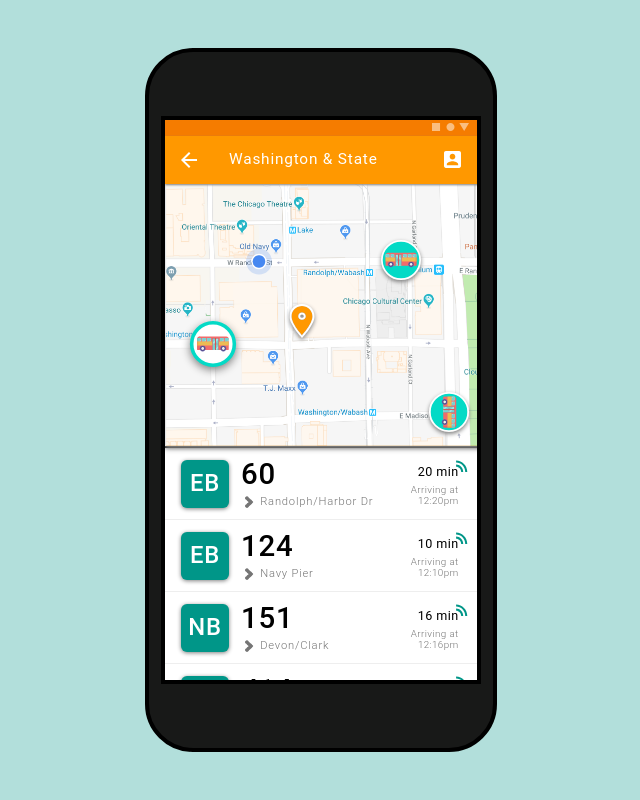
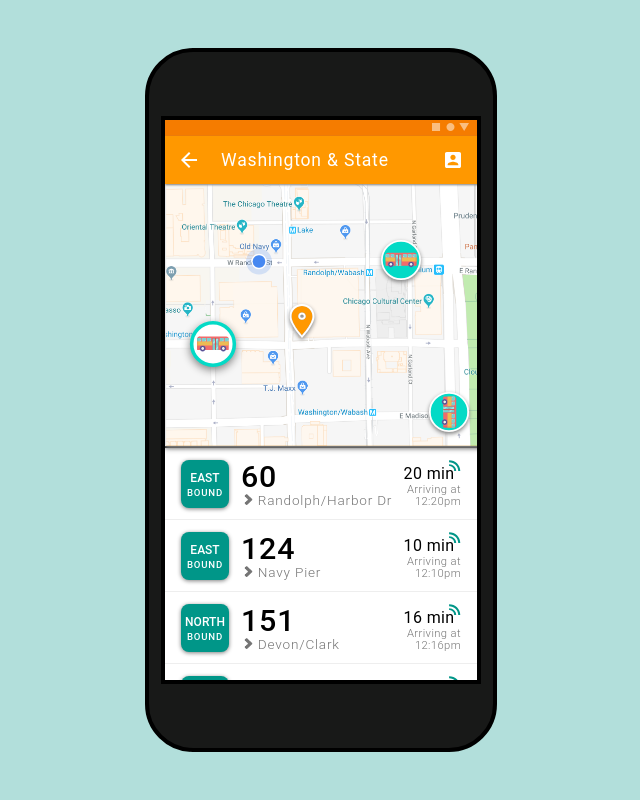
Before and after one commit to chieriwada/frontend-challenge, a plain HTML site: page index.html in a window 1280 px wide. Shown: the whole page, without its empty margins (319-959 px from the left). Drawn offline with Linux system fonts and the light colour scheme.

Commit message:
Fix scaling issues

```diff
--- a/css/style.css
+++ b/css/style.css
@@ -48,7 +48,7 @@ body {
   height: 1vh;
   filter: opacity(50%) brightness(200%);
   position: absolute;
-  margin-top: 0.4vh;
+  margin: 0.4vh auto;
   right: 2vh;
 }
 
@@ -61,35 +61,28 @@ body {
   z-index: 3;
 }
 
-.back-arrow {
+.app-bar h1 {
+  font-family: Roboto, sans-serif;
+  font-size: 2.2vh;
+  font-weight: 400;
+  color: #fff;
   position: absolute;
-  padding-top: 2vh;
-  left: 2vh;
+  margin: 2vh auto 2vh 7vh;
+  letter-spacing: 0.1vh;
 }
 
-.back-arrow img {
+.app-bar img {
   width: 2vh;
 }
 
-.app-bar h1 {
-  font-family: Roboto, sans-serif;
-  font-size: 1.1em;
-  font-weight: 400;
-  color: #fff;
+#back-arrow {
   position: absolute;
-  left: 8vh;
-  padding-top: 2vh;
-  letter-spacing: 0.1vh;
+  margin: 2vh auto 2vh 2vh;
 }
 
-.account {
+#account {
   position: absolute;
-  padding-top: 1.9vh;
-  right: 3vh;
-}
-
-.account img {
-  width: 2.1vh;
+  margin: 2vh auto 2vh 35vh;
 }
 
 .map-box {
@@ -194,79 +187,93 @@ body {
   position: absolute;
   margin: 1.5vh 0 1vh 2vh;
   display: flex;
-  align-items: center;
   justify-content: center;
-  border-radius: 6px;
+  border-radius: 1vh;
   background-color: #009688;
   filter: drop-shadow(0 1.5px 2px gray);
 }
 
 .eta-time h1 {
   font-family: Roboto, sans-serif;
-  font-size: 1.7em;
+  font-size: 1.5vh;
   font-weight: 500;
+  text-align: center;
   color: #fff;
   position: absolute;
+  margin-top: 1.5vh;
+  letter-spacing: auto;
+}
+
+.eta-time h2 {
+  font-family: Roboto, sans-serif;
+  font-size: 1.2vh;
+  font-weight: 500;
+  text-align: center;
+  color: #fff;
+  position: absolute;
+  margin-top: 3.5vh;
   letter-spacing: 0.1vh;
 }
 
 .bus-line h3 {
   font-family: Roboto, sans-serif;
-  font-size: 2.1em;
+  font-size: 3.8vh;
   font-weight: 500;
   color: #000;
   position: absolute;
-  left: 9.5vh;
-  padding-top: 1.5vh;
+  margin: 1.7vh auto 1.5vh 9.5vh;
   letter-spacing: 0.1vh;
 }
 
 .right-chevron {
-  width: 1.5vh;
+  width: 1.4vh;
   position: absolute;
-  top: 5.9vh;
+  top: 5.7vh;
   left: 9.7vh;
   z-index: 1;
 }
 
 .bus-line h4 {
   font-family: Roboto, sans-serif;
-  font-size: 0.8em;
+  font-size: 1.7vh;
   font-weight: 300;
   color: #757575;
   position: absolute;
-  left: 11.9vh;
-  top: 5.9vh;
+  margin: 5.7vh auto auto 11.6vh;
   letter-spacing: 0.1vh;
 }
 
-.bus-line h5 {
+.bus-times {
+  display: flex;
+  justify-content: flex-end;
+  margin-right: 3vh;
+}
+
+.bus-times h5 {
   font-family: Roboto, sans-serif;
-  font-size: 0.9em;
+  font-size: 2vh;
   font-weight: 400;
   color: #000;
   position: absolute;
-  right: 3.3vh;
-  top: 2.2vh;
+  margin: 2.2vh 0vh auto auto;
+  padding-right: 0.8vh;
   letter-spacing: 0.05vh;
 }
 
 .real-time {
   width: 1.5vh;
   position: absolute;
-  top: 1.5vh;
-  right: 2.1vh;
+  margin: 1.4vh 0vh auto 0.3vh;
   z-index: 1;
 }
 
-.bus-line h6 {
+.bus-times h6 {
   font-family: Roboto, sans-serif;
-  font-size: 0.7em;
+  font-size: 1.4vh;
   font-weight: 300;
   color: #757575;
   position: absolute;
-  right: 3.3vh;
-  top: 4.6vh;
+  margin: 4.4vh 0vh auto auto;
   text-align: right;
   line-height: 1.1em;
   letter-spacing: 0.05vh;
--- a/index.html
+++ b/index.html
@@ -3,7 +3,7 @@
 
   <head>
     <meta charset="utf-8">
-    <title>BusyBus - Washington & State</title>
+    <title>BusyBus</title>
     <link rel="stylesheet" href="css/reset.css">
     <link rel="stylesheet" href="css/style.css">
   </head>
@@ -15,14 +15,11 @@
           <img class="status-bar-icons" src="images/status-bar-icons.svg" alt="status bar icons">
         </div>
 
+
         <div class="app-bar">
-          <div class="back-arrow">
-            <img src="images/ic_arrow_back.svg" alt="back arrow">
-          </div>
+          <img id="back-arrow" src="images/ic_arrow_back.svg" alt="back arrow">
           <h1>Washington & State</h1>
-          <div class="account">
-            <img src="images/ic_account_box.svg" alt="account">
-          </div>
+          <img id="account" src="images/ic_account_box.svg" alt="account">
         </div>
 
         <div class="map-box">
@@ -38,83 +35,109 @@
 
           <div class="bus-line">
             <div class="eta-time">
-              <h1>EB</h1>
+              <h1>EAST</h1><br><h2>BOUND</h2>
             </div>
             <h3>60</h3> <img class="right-chevron" src="images/chevron-right-gray.png" alt="right chevron">
-            <h4>Randolph/Harbor Dr</h4> <h5>20 min</h5> <img class="real-time" src="images/realtime-indicator.svg" alt="realtime indicator">
+            <h4>Randolph/Harbor Dr</h4>
+            <div class="bus-times">
+              <h5>20 min</h5> <img class="real-time" src="images/realtime-indicator.svg" alt="realtime indicator">
               <h6>Arriving at<br>12:20pm</h6>
+            </div>
           </div>
 
           <div class="bus-line">
             <div class="eta-time">
-              <h1>EB</h1>
+              <h1>EAST</h1><br><h2>BOUND</h2>
             </div>
             <h3>124</h3> <img class="right-chevron" src="images/chevron-right-gray.png" alt="right chevron">
-            <h4>Navy Pier</h4> <h5>10 min</h5> <img class="real-time" src="images/realtime-indicator.svg" alt="realtime indicator">
+            <h4>Navy Pier</h4>
+            <div class="bus-times">
+              <h5>10 min</h5> <img class="real-time" src="images/realtime-indicator.svg" alt="realtime indicator">
               <h6>Arriving at<br>12:10pm</h6>
+            </div>
           </div>
 
           <div class="bus-line">
             <div class="eta-time">
-              <h1>NB</h1>
+              <h1>NORTH</h1><br><h2>BOUND</h2>
             </div>
             <h3>151</h3> <img class="right-chevron" src="images/chevron-right-gray.png" alt="right chevron">
-            <h4>Devon/Clark</h4> <h5>16 min</h5> <img class="real-time" src="images/realtime-indicator.svg" alt="realtime indicator">
+            <h4>Devon/Clark</h4>
+            <div class="bus-times">
+              <h5>16 min</h5> <img class="real-time" src="images/realtime-indicator.svg" alt="realtime indicator">
               <h6>Arriving at<br>12:16pm</h6>
+            </div>
           </div>
 
           <div class="bus-line">
             <div class="eta-time">
-              <h1>SB</h1>
+              <h1>SOUTH</h1><br><h2>BOUND</h2>
             </div>
             <h3>J14</h3> <img class="right-chevron" src="images/chevron-right-gray.png" alt="right chevron">
-            <h4>103rd/Stony Island</h4> <h5>15 min</h5> <img class="real-time" src="images/realtime-indicator.svg" alt="realtime indicator">
+            <h4>103rd/Stony Island</h4>
+            <div class="bus-times">
+              <h5>15 min</h5> <img class="real-time" src="images/realtime-indicator.svg" alt="realtime indicator">
               <h6>Arriving at<br>12:15pm</h6>
+            </div>
           </div>
 
           <div class="bus-line">
             <div class="eta-time">
-              <h1>SB</h1>
+              <h1>SOUTH</h1><br><h2>BOUND</h2>
             </div>
             <h3>124</h3> <img class="right-chevron" src="images/chevron-right-gray.png" alt="right chevron">
-            <h4>Navy Pier</h4> <h5>10 min</h5> <img class="real-time" src="images/realtime-indicator.svg" alt="realtime indicator">
+            <h4>Navy Pier</h4>
+            <div class="bus-times">
+              <h5>10 min</h5> <img class="real-time" src="images/realtime-indicator.svg" alt="realtime indicator">
               <h6>Arriving at<br>12:10pm</h6>
+            </div>
           </div>
 
           <div class="bus-line">
             <div class="eta-time">
-              <h1>RR</h1>
+              <h1>RE</h1><br><h2>ROUTE</h2>
             </div>
             <h3>6x</h3> <img class="right-chevron" src="images/chevron-right-gray.png" alt="right chevron">
-            <h4>Jackson Park Express</h4> <h5>TBA</h5>
+            <h4>Jackson Park Express</h4>
+            <div class="bus-times">
+              <h5>TBA</h5>
               <h6>Currently<br>rerouting</h6>
+            </div>
           </div>
 
           <div class="bus-line">
             <div class="eta-time">
-              <h1>OS</h1>
+              <h1>OUT OF</h1><br><h2>SERVICE</h2>
             </div>
             <h3>4</h3> <img class="right-chevron" src="images/chevron-right-gray.png" alt="right chevron">
-            <h4>Cottage Grove</h4> <h5>OOS</h5>
-            <h6>Resuming at<br>12:10am</h6>
+            <h4>Cottage Grove</h4>
+            <div class="bus-times">
+              <h5>OOS</h5> <h6>Resuming at<br>12:10am</h6>
+            </div>
           </div>
 
           <div class="bus-line">
             <div class="eta-time">
-              <h1>OS</h1>
+              <h1>OUT OF</h1><br><h2>SERVICE</h2>
             </div>
             <h3>20</h3> <img class="right-chevron" src="images/chevron-right-gray.png" alt="right chevron">
-            <h4>Madison</h4> <h5>OOS</h5>
+            <h4>Madison</h4>
+            <div class="bus-times">
+              <h5>OOS</h5>
               <h6>Resuming at<br>12:10am</h6>
+            </div>
           </div>
 
           <div class="bus-line">
             <div class="eta-time">
-              <h1>OS</h1>
+              <h1>OUT OF</h1><br><h2>SERVICE</h2>
             </div>
             <h3>157</h3> <img class="right-chevron" src="images/chevron-right-gray.png" alt="right chevron">
-            <h4>Streeterville/Taylor</h4> <h5>OOS</h5>
+            <h4>Streeterville/Taylor</h4>
+            <div class="bus-times">
+              <h5>OOS</h5>
               <h6>Resuming at<br>6:00am</h6>
+            </div>
           </div>
 
         </div>
```
Lines whose indentation alone changed are shown as unchanged.
